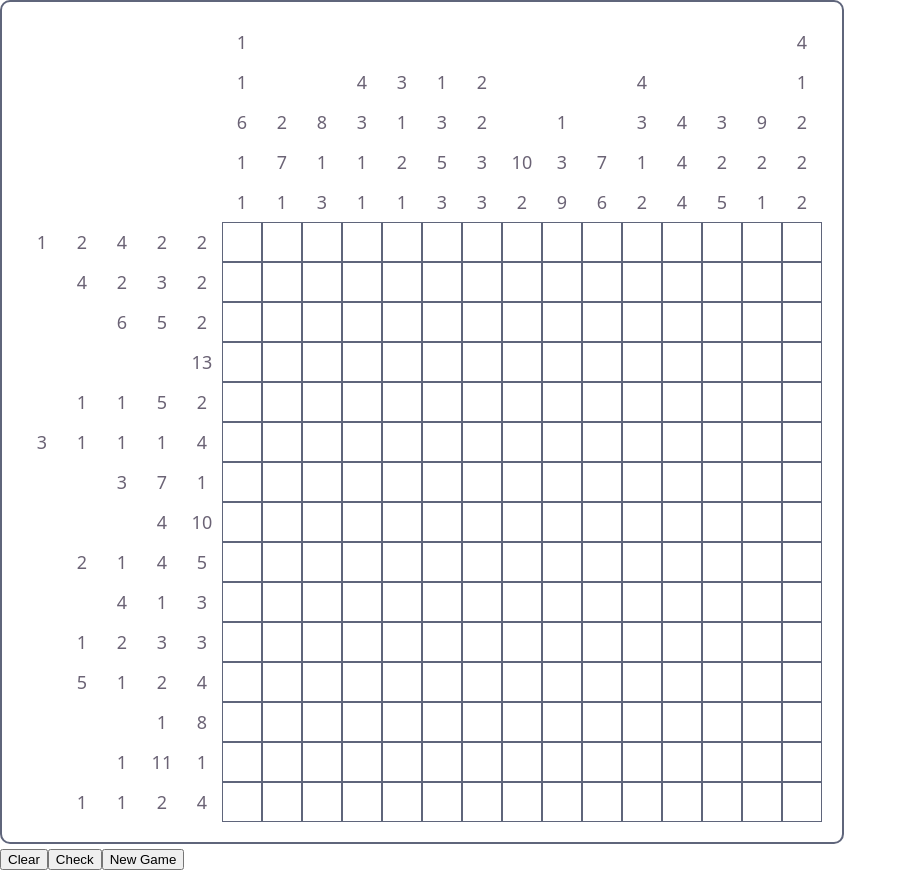
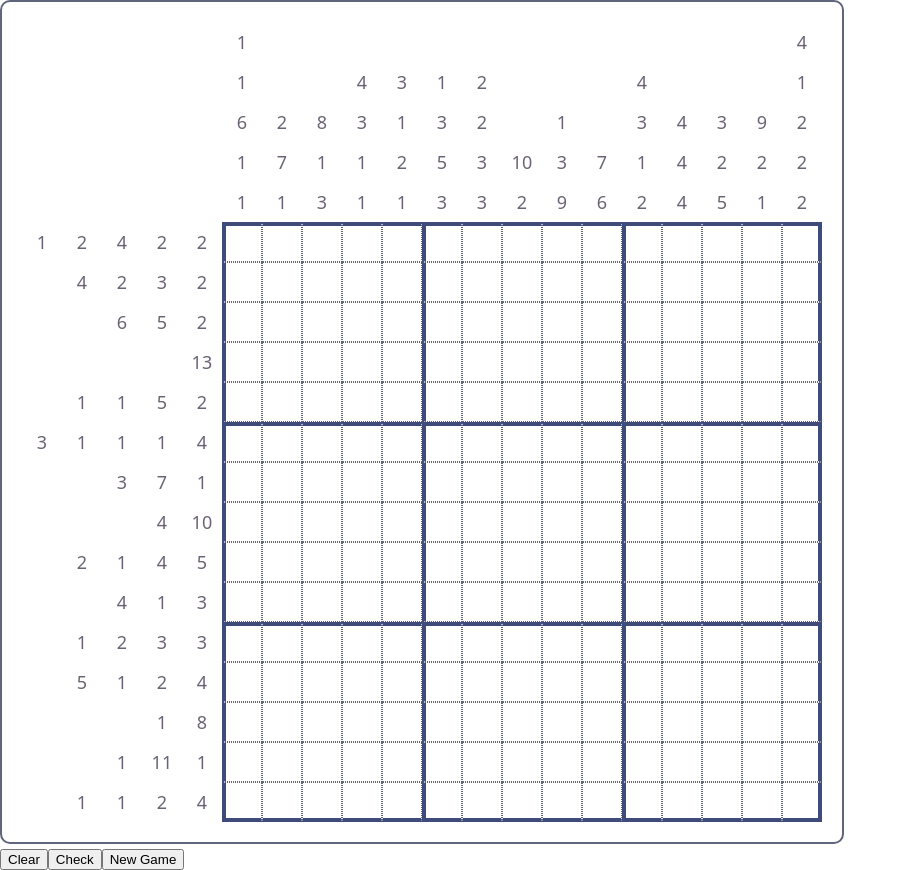
Before and after one commit to psychmic/nonogram, a React (Vite) app: page / in a window 1280 px wide. Shown: the whole page, without its empty margins (0-907 px from the left). Built offline with nearby package versions, Linux system fonts and the light colour scheme.

Commit message:
border styles

```diff
--- a/src/App.css
+++ b/src/App.css
@@ -61,7 +61,7 @@
     color: var(--cell-color);
     font-weight: bold;
     font-size: 24px;
-    border: 1px solid var(--border-color);
+    border: 1px dotted var(--border-color);
     display: flex;
     justify-content: center;
     align-items: center;
--- a/src/components/Cell.tsx
+++ b/src/components/Cell.tsx
@@ -5,9 +5,15 @@ type CellParamsType = {
     setCellValue: (value: number) => void,
     isMouseDown: boolean,
     mouseButton: number,
+    cellStyles: {
+        borderTop: string,
+        borderRight: string,
+        borderBottom: string,
+        borderLeft: string,
+    },
 }
 
-function Cell({ cellValue, setCellValue, mouseButton, isMouseDown }: CellParamsType) {
+function Cell({ cellValue, setCellValue, mouseButton, isMouseDown, cellStyles }: CellParamsType) {
     function fillCell(value: number, doOverride: boolean) {
         if (cellValue === value) {
             setCellValue(0);
@@ -29,6 +35,7 @@ function Cell({ cellValue, setCellValue, mouseButton, isMouseDown }: CellParamsT
 
     return (
         <div
+            style={cellStyles}
             className={`cell ${cellValue === 1 ? "filled" : ""}`}
             onMouseDown={handleMouseDown}
             onMouseOver={handleMouseOver}
--- a/src/components/Grid.tsx
+++ b/src/components/Grid.tsx
@@ -17,6 +17,27 @@ function Grid({ gridState, setCellValue }: GridParamsType) {
         setMouseButton(event.button);
     }
 
+    function cellStyles(rowIndex: number, cellIndex: number) {
+        const gridHeight = gridState.length;
+        const gridWidth = gridState[0].length;
+
+        const styles = {
+            borderTop: "",
+            borderLeft: "",
+            borderBottom: "",
+            borderRight: "",
+        };
+
+        const borderStyle = "4px solid #3f4b7a";
+
+        if (rowIndex === 0 || rowIndex % 5 === 0) styles.borderTop = borderStyle;
+        if (cellIndex === 0 || cellIndex % 5 === 0) styles.borderLeft = borderStyle;
+        if (rowIndex === gridHeight - 1) styles.borderBottom = borderStyle;
+        if (cellIndex === gridWidth - 1) styles.borderRight = borderStyle;
+
+        return styles;
+    }
+
     return (
         <div className="grid"
             onMouseDown={handleOnMouseDown}
@@ -32,6 +53,7 @@ function Grid({ gridState, setCellValue }: GridParamsType) {
                             setCellValue={(value) => setCellValue(rowIndex, cellIndex, value)}
                             isMouseDown={isMouseDown}
                             mouseButton={mouseButton}
+                            cellStyles={cellStyles(rowIndex, cellIndex)}
                             key={cellIndex}
                         />
                     )}
```
